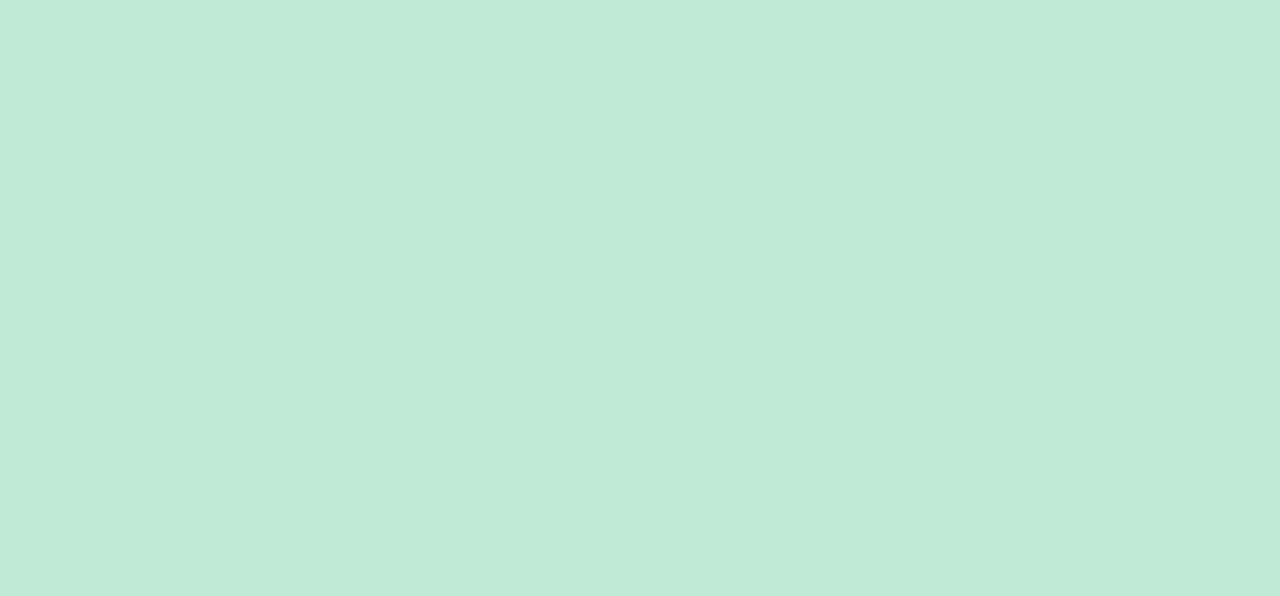
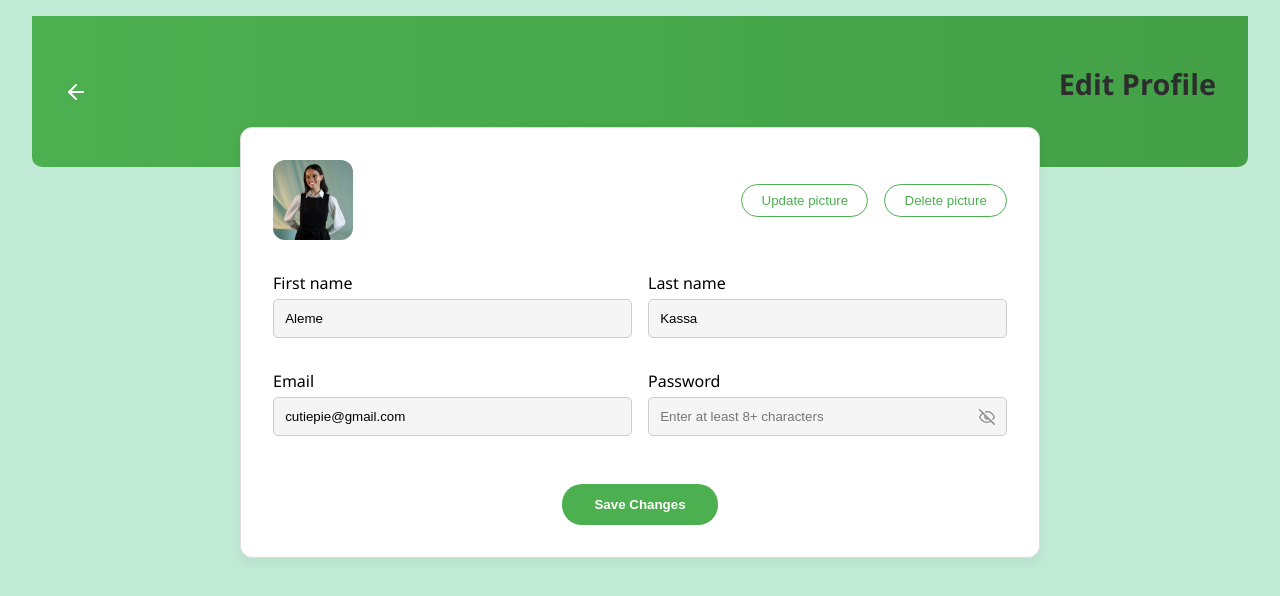
Before and after one commit to TsiOnshime/Swift, a React (Vite) app in the folder front-end/: page /edit-profile in a window 1280 px wide. Before the commit this address had no page. Shown: the top 596 px of the page. Built offline with nearby package versions, Linux system fonts and the light colour scheme.

Commit message:
adding edit profile page and context folder

```diff
--- a/front-end/package.json
+++ b/front-end/package.json
@@ -10,6 +10,7 @@
     "preview": "vite preview"
   },
   "dependencies": {
+    "axios": "^1.8.4",
     "react": "^19.0.0",
     "react-dom": "^19.0.0",
     "react-icons": "^5.5.0",
--- a/front-end/src/App.jsx
+++ b/front-end/src/App.jsx
@@ -1,5 +1,7 @@
 import { Route, Routes } from 'react-router-dom';
 import { BrowserRouter } from 'react-router-dom';
+import { UserProvider } from "./context/Usercontext";
+
 
 import LandingPage from './pages/LandingPage/LandingPage';
 import SignUp from './pages/SignUp/SignUp';
@@ -8,11 +10,12 @@ import Home from './pages/Home/Home'
 import ForgotPassword from './pages/ForgetPassword/ForgetPassword';
 import PackageSelection from './pages/Package/PackageSelection';
 import UserProfile from './pages/UserProfile/UserProfile';
-
+import EditProfile from './pages/EditProfile/EditProfile';
 
 function App() {
     return (
-      <BrowserRouter>
+      <UserProvider>
+        <BrowserRouter>
         <Routes>
           <Route path='/' element={<LandingPage />} />
           <Route path='/signup' element={<SignUp />} />
@@ -21,8 +24,11 @@ function App() {
           <Route path='/forgot-password' element={<ForgotPassword />} />
           <Route path='/select-package' element={<PackageSelection />} />
           <Route path='/profile' element={<UserProfile />} />
+          <Route path='/edit-profile' element={<EditProfile />} />
         </Routes>
       </BrowserRouter>
+      </UserProvider>
+
     );
   }
 
--- /dev/null
+++ b/front-end/src/context/Usercontext.jsx
@@ -0,0 +1,26 @@
+// src/context/UserContext.js
+import { createContext, useContext, useState } from "react";
+import defaultImage from "../assets/selam.jpg";
+
+const UserContext = createContext();
+
+export const UserProvider = ({ children }) => {
+  const [user, setUser] = useState({
+    firstName: "Aleme",
+    lastName: "Kassa",
+    email: "cutiepie@gmail.com",
+    profileImage: defaultImage,
+    tokens: 300,
+    totalMiles: 198,
+    totalRides: 5,
+  });
+
+  return (
+    <UserContext.Provider value={{ user, setUser }}>
+      {children}
+    </UserContext.Provider>
+  );
+};
+
+// Hook to use the context
+export const useUser = () => useContext(UserContext);
--- /dev/null
+++ b/front-end/src/pages/EditProfile/EditProfile.css
@@ -0,0 +1,127 @@
+.edit-profile-container {
+    font-family: "Segoe UI", sans-serif;
+    padding: 1rem 2rem;
+    display: flex;
+    flex-direction: column;
+    align-items: center;
+  }
+
+  .header {
+    width: 100%;
+    background: linear-gradient(90deg, #4caf50, #43a047);
+    color: white;
+    padding: 3rem 2rem;
+    display: flex;
+    align-items: center;
+    justify-content: space-between;
+    border-radius: 0 0 10px 10px;
+  }
+
+  .back-icon {
+    font-size: 1.5rem;
+    cursor: pointer;
+  }
+
+  .form-card {
+    background: white;
+    border: 1px solid #ddd;
+    box-shadow: 0 4px 12px rgba(0, 0, 0, 0.05);
+    border-radius: 12px;
+    padding: 2rem;
+    margin-top: -40px;
+    width: 90%;
+    max-width: 800px;
+  }
+
+  .profile-section {
+    display: flex;
+    align-items: center;
+    justify-content: space-between;
+    flex-wrap: wrap;
+  }
+
+  .profile-img {
+    width: 80px;
+    height: 80px;
+    border-radius: 12px;
+    object-fit: cover;
+  }
+
+  .picture-buttons {
+    display: flex;
+    gap: 1rem;
+  }
+
+  .btn-outline {
+    padding: 0.5rem 1.2rem;
+    background-color: transparent;
+    border: 1px solid #4caf50;
+    border-radius: 20px;
+    color: #4caf50;
+    cursor: pointer;
+  }
+
+  .btn-outline:hover{
+    background-color: #2faa6d;
+    color: white;
+  }
+
+
+  .form-fields {
+    margin-top: 2rem;
+    display: flex;
+    flex-wrap: wrap;
+    gap: 1rem;
+  }
+
+  .form-group {
+    display: flex;
+    flex-direction: column;
+    flex: 1;
+    min-width: 45%;
+  }
+
+  .full-width {
+    width: 100%;
+  }
+
+  label {
+    font-weight: 500;
+    margin-bottom: 0.3rem;
+  }
+
+  input {
+    padding: 0.6rem 0.9rem;
+    border: 1px solid #ccc;
+    border-radius: 8px;
+    background-color: #f5f5f5;
+  }
+
+  .password-input {
+    position: relative;
+  }
+
+  .eye-icon {
+    position: absolute;
+    right: 12px;
+    top: 50%;
+    transform: translateY(-50%);
+    color: #888;
+    cursor: pointer;
+  }
+
+  .save-btn-wrapper {
+    margin-top: 2rem;
+    display: flex;
+    justify-content: center;
+  }
+
+  .save-btn {
+    background-color: #4caf50;
+    color: white;
+    border: none;
+    padding: 0.8rem 2rem;
+    border-radius: 20px;
+    font-weight: 600;
+    cursor: pointer;
+  }
--- /dev/null
+++ b/front-end/src/pages/EditProfile/EditProfile.jsx
@@ -0,0 +1,118 @@
+import React, { useEffect, useState } from "react";
+import "./EditProfile.css";
+import { FiArrowLeft, FiEyeOff } from "react-icons/fi";
+import { useUser } from "../../context/Usercontext";
+import { useNavigate } from "react-router-dom";
+
+const EditProfile = () => {
+  const { user, setUser } = useUser();
+  const navigate = useNavigate();
+
+  // Pre-fill the form with user data
+  const [formData, setFormData] = useState({
+    firstName: "",
+    lastName: "",
+    email: "",
+    password: "",
+  });
+
+  useEffect(() => {
+    setFormData({
+      firstName: user.firstName || "",
+      lastName: user.lastName || "",
+      email: user.email || "",
+      password: "",
+    });
+  }, [user]);
+
+  const handleChange = (e) => {
+    setFormData({ ...formData, [e.target.name]: e.target.value });
+  };
+
+  const handleSave = () => {
+    setUser((prev) => ({
+      ...prev,
+      firstName: formData.firstName,
+      lastName: formData.lastName,
+      email: formData.email,
+      // You can handle password update with backend later
+    }));
+    navigate("/profile");
+  };
+
+  return (
+    <div className="edit-profile-container">
+      <div className="header">
+        <FiArrowLeft className="back-icon" onClick={() => navigate(-1)} />
+        <h2>Edit Profile</h2>
+      </div>
+
+      <div className="form-card">
+        <div className="profile-section">
+          <img src={user.profileImage} alt="Profile" className="profile-img" />
+          <div className="picture-buttons">
+            <button className="btn-outline">Update picture</button>
+            <button className="btn-outline">Delete picture</button>
+          </div>
+        </div>
+
+        <div className="form-fields">
+          <div className="form-group">
+            <label>First name</label>
+            <input
+              type="text"
+              name="firstName"
+              placeholder="Input first name"
+              value={formData.firstName}
+              onChange={handleChange}
+            />
+          </div>
+
+          <div className="form-group">
+            <label>Last name</label>
+            <input
+              type="text"
+              name="lastName"
+              placeholder="Input last name"
+              value={formData.lastName}
+              onChange={handleChange}
+            />
+          </div>
+
+          <div className="form-group full-width">
+            <label>Email</label>
+            <input
+              type="email"
+              name="email"
+              placeholder="example.email@gmail.com"
+              value={formData.email}
+              onChange={handleChange}
+            />
+          </div>
+
+          <div className="form-group full-width">
+            <label>Password</label>
+            <div className="password-input">
+              <input
+                type="password"
+                name="password"
+                placeholder="Enter at least 8+ characters"
+                value={formData.password}
+                onChange={handleChange}
+              />
+              <FiEyeOff className="eye-icon" />
+            </div>
+          </div>
+        </div>
+
+        <div className="save-btn-wrapper">
+          <button className="save-btn" onClick={handleSave}>
+            Save Changes
+          </button>
+        </div>
+      </div>
+    </div>
+  );
+};
+
+export default EditProfile;
--- a/front-end/src/pages/UserProfile/UserProfile.jsx
+++ b/front-end/src/pages/UserProfile/UserProfile.jsx
@@ -1,57 +1,106 @@
-import React from "react";
+import React, { useEffect, useState } from "react";
+import axios from "axios";
 import "./UserProfile.css";
-import { FaPen } from 'react-icons/fa';
-import userProfile from '../../assets/selam.jpg'
+import { useNavigate } from "react-router-dom";
 import Navbar from "../../components/NavBar";
-import { PiMotorcycleBold } from 'react-icons/pi';
-import { TbRoute } from 'react-icons/tb';
-import { FaCoins } from 'react-icons/fa';
+import { ToastContainer, toast } from "react-toastify";
+import { PiMotorcycleBold } from "react-icons/pi";
+import { TbRoute } from "react-icons/tb";
+import { FaCoins, FaPen } from "react-icons/fa";
+import 'react-toastify/dist/ReactToastify.css';
+import { useUser } from "../../context/Usercontext";
 
 const UserProfile = () => {
+  const navigate = useNavigate();
+  const { user, setUser } = useUser(); // ✅ Use user from context
+
+  const [rides, setRides] = useState([]);
+
+  // Fetch rides from backend
+  useEffect(() => {
+    const fetchRides = async () => {
+      try {
+        const response = await axios.get("http://localhost:5000/api/rides"); // Your backend URL
+        setRides(response.data);
+      } catch (error) {
+        console.error("Failed to fetch rides:", error);
+        toast.error("Failed to load ride data.");
+      }
+    };
+
+    fetchRides();
+  }, []);
+
+  // Calculate stats from fetched rides
+  const totalMiles = rides.reduce((sum, ride) => sum + ride.distance, 0);
+  const totalRides = rides.length;
+  const totalTokens = rides.reduce((sum, ride) => sum + ride.tokensEarned, 0);
+
+  // Update context user with token info
+  useEffect(() => {
+    setUser((prev) => ({
+      ...prev,
+      tokens: totalTokens,
+    }));
+  }, [totalTokens, setUser]);
+
+  const handleRedeem = () => {
+    if (user.tokens >= 100) {
+      setUser((prev) => ({
+        ...prev,
+        tokens: prev.tokens - 100,
+      }));
+      toast.success("100 tokens redeemed!");
+    } else {
+      toast.info("You need at least 100 tokens to redeem.");
+    }
+  };
+
+  const handleEditProfile = () => {
+    navigate("/edit-profile");
+  };
+
   return (
     <>
-        <Navbar/>
+      <Navbar />
+      <ToastContainer />
       <div className="profile-container">
-
-          <div className="header-image">
-            {/* Background image will be set via CSS */}
-          </div>
+        <div className="header-image" />
 
         <div className="profile-card">
-            <img
-              src={userProfile}
-              alt="User"
-              className="profile-pic"
-            />
-            <h2>Aleme</h2>
-            <p>cutiepie@gmail.com</p>
-            <button className="edit-btn">Edit Profile <FaPen style={{ marginLeft: '8px' }} /></button>
+          <img src={user.profileImage} alt="User" className="profile-pic" />
+          <h2>{user.firstName} {user.lastName}</h2>
+          <p>{user.email}</p>
+          <button className="edit-btn" onClick={handleEditProfile}>
+            Edit Profile <FaPen style={{ marginLeft: '8px' }} />
+          </button>
         </div>
 
         <div className="stats">
           <div className="stat-box">
             <PiMotorcycleBold size={24} color="#4caf50" />
-              <h3>198</h3>
+            <h3>{totalMiles}</h3>
             <p>Total miles driven</p>
           </div>
           <div className="stat-box">
             <TbRoute size={24} color="#2196f3" />
-              <h3>5</h3>
-              <p>Number of Ride</p>
+            <h3>{totalRides}</h3>
+            <p>Number of Rides</p>
           </div>
           <div className="stat-box">
             <FaCoins size={24} color="#f4b400" />
-              <h3>302</h3>
+            <h3>{user.tokens}</h3>
             <p>Total Tokens</p>
           </div>
         </div>
 
         <div className="redeem-container">
-            <button className="redeem-btn">Redeem Token</button>
+          <button className="redeem-btn" onClick={handleRedeem}>
+            Redeem Token
+          </button>
         </div>
       </div>
     </>
-
   );
 };
 
```
Also changed, not shown: 2 other files (tests, documents, lock files or other folders). Lines whose indentation alone changed are shown as unchanged.
